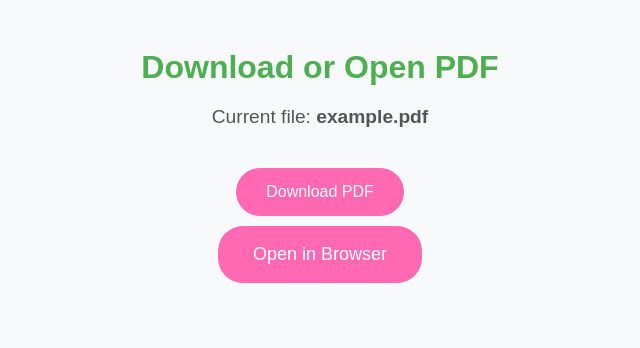
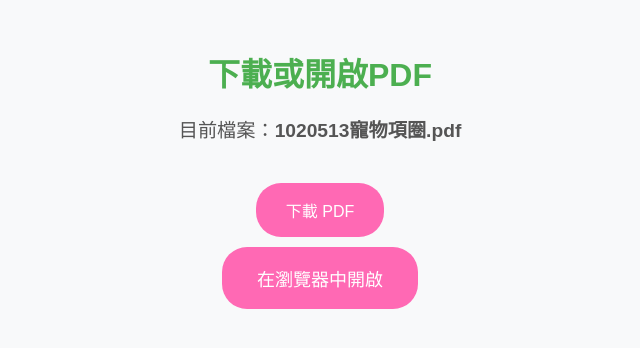
Before and after one commit to Kaleb8751421/PDFsite, a plain HTML site: page index.html in a window 1280 px wide. Shown: the whole page, without its empty margins (320-960 px from the left). Drawn offline with Linux system fonts and the light colour scheme.

Commit message:
Update Chinese index.html

```diff
--- a/index.html
+++ b/index.html
@@ -61,12 +61,12 @@
 </head>
 <body>
 
-    <h1>Download or Open PDF</h1>
-    <p class="file-info" id="fileInfo">Current file: <strong>example.pdf</strong></p>
+    <h1>下載或開啟PDF</h1>
+    <p class="file-info" id="fileInfo">目前檔案：<strong>1020513寵物項圈.pdf</strong></p>
 
-    <a href="1020513寵物項圈.pdf" class="btn" download>Download PDF</a>
+    <a href="1020513寵物項圈.pdf" class="btn" download>下載 PDF</a>
     <br>
-    <a href="1020513寵物項圈.pdf" class="btn mobile-btn" target="_blank">Open in Browser</a>
+    <a href="1020513寵物項圈.pdf" class="btn mobile-btn" target="_blank">在瀏覽器中開啟</a>
 
 </body>
 </html>
```
